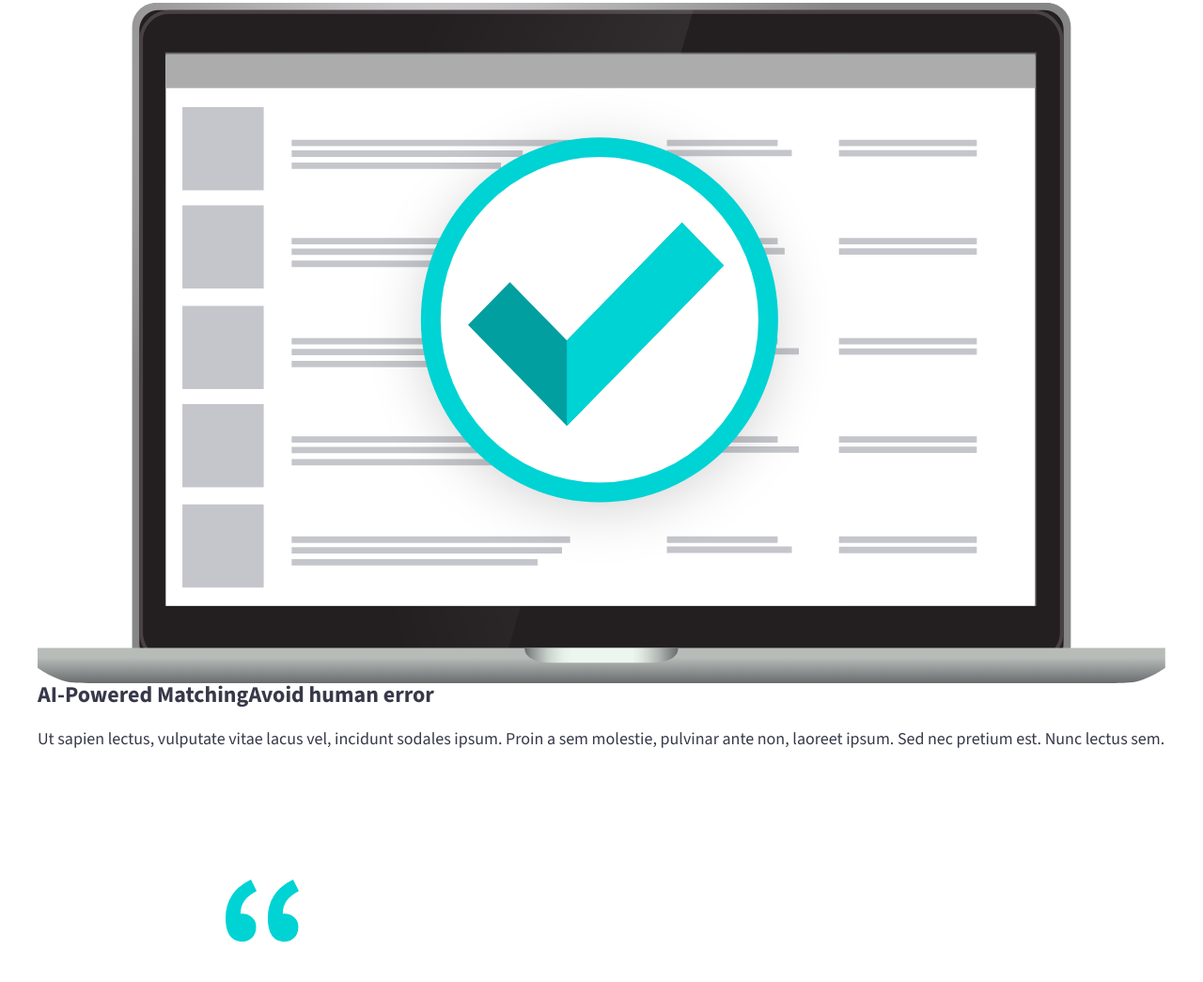
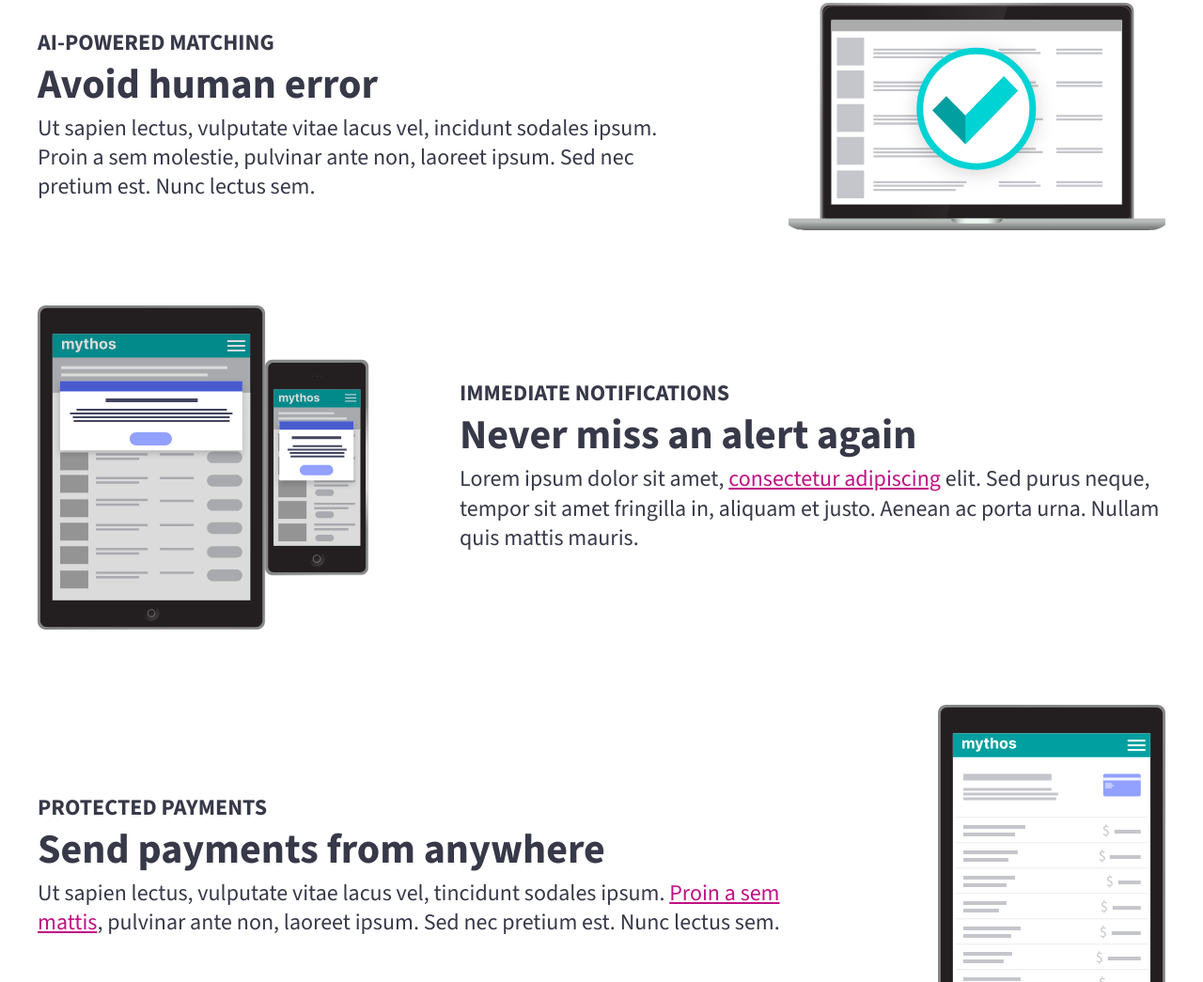
Before and after one commit to Vince-M/responsive-design-beginners, a website: page index.html in a window 1280 px wide. Shown: the part 1755-2800 px from the top of the page at 94% size. Drawn offline with nearby package versions, Linux system fonts and the light colour scheme.

Commit message:
alt-features add svg images, alternate rows desktop 1 column mobile

```diff
--- a/app/scss/components/_alt-feature.scss
+++ b/app/scss/components/_alt-feature.scss
@@ -2,15 +2,44 @@
 
 .alt-feature {
 
+  &__wrapper {
+    display: grid;
+    gap: 60px;
+
+    @include u.breakpoint(large) {
+      gap: 80px;
+    }
+  }
+
   &__row {
+    display: flex;
+    flex-direction: column;
+    align-items: center;
+    gap: u.rem(40);
 
+    @include u.breakpoint(large) {
+      flex-direction: row;
+      gap: 8%;
+
+      &:nth-child(odd) {
+        flex-direction: row-reverse;
+      }
+    }
   }
 
   &__image {
+    width: auto;
+    max-width: u.rem(200);
 
+    @include u.breakpoint(large) {
+      max-width: 100%;
+    }
   }
 
   &__text {
 
+    p {
+      margin-block-end: 0;
+    }
   }
 }
--- a/app/scss/components/_features.scss
+++ b/app/scss/components/_features.scss
@@ -89,10 +89,6 @@
 		}
 	}
 
-	&__title {
-		margin-block-end: u.rem(10);
-	}
-
 	&__description {
 		max-width: 50ch;
 		margin-block-end: 0;
--- a/app/scss/components/_footer.scss
+++ b/app/scss/components/_footer.scss
@@ -59,10 +59,10 @@
 		gap: u.rem(16);
 
 		&:hover {
-			color: var(--text-link-hover);
+			color: var(--text-link);
 
 			#{$b}__social-path {
-				fill: var(--text-link-hover);
+				fill: var(--text-link);
 			}
 		}
 	}
--- a/app/scss/globals/_colors.scss
+++ b/app/scss/globals/_colors.scss
@@ -2,7 +2,7 @@
 	--main-bg: hsl(0, 0%, 100%); //#ffffff
 	--text-dark: hsla(233, 14%, 25%, 1); //#383A4A
 	--text-light: hsl(0, 0%, 100%); //#ffffff
-	--text-link-hover: hsl(320, 85%, 41%); // #BF1085
+	--text-link: hsl(320, 85%, 41%); // #BF1085
 	--header-bg: hsl(232, 58%, 55%); // #495BCF
 	--link-gradient1: hsl(180, 100%, 42%); // #00D3D4
 	--link-gradient2: hsl(50, 99%, 53%); // #FED710
--- a/app/scss/globals/_typography.scss
+++ b/app/scss/globals/_typography.scss
@@ -28,6 +28,20 @@ h2 {
 h3 {
 	font-size: u.rem(24);
 	line-height: 1;
+	margin-block-end: u.rem(10);
+
+	&.large {
+		font-size: u.rem(36);
+		font-size: clamp(u.rem(36), 2.02rem + 0.97vw, u.rem(44));
+
+		span {
+			display: block;
+			font-size: u.rem(20);
+			font-size: clamp(u.rem(20), 1.14rem + 0.48vw, u.rem(24));
+			text-transform: uppercase;
+			margin-block-end: u.rem(10);
+		}
+	}
 }
 
 p {
@@ -47,8 +61,11 @@ p {
 	}
 }
 
-a,
 a:visited,
 a:active {
 	text-decoration: none;
 }
+
+a {
+	color: var(--text-link);
+}
--- a/index.html
+++ b/index.html
@@ -137,12 +137,26 @@
 
 				<!-- alt-features start -->
 				<section class="alt-feature">
-					<div class="wrapper">
+					<div class="alt-feature__wrapper wrapper">
 						<div class="alt-feature__row">
 							<img src="/img/laptop-check.svg" alt="laptop with green checkmark" class="alt-feature__image" width="401" height="242">
 							<div class="alt-feature__text">
-								<h3><span>AI-Powered Matching</span>Avoid human error</h3>
-								<p>Ut sapien lectus, vulputate vitae lacus vel, incidunt sodales ipsum. Proin a sem molestie, pulvinar ante non, laoreet ipsum. Sed nec pretium est. Nunc lectus sem.</p>
+								<h3 class="large"><span>AI-Powered Matching</span>Avoid human error</h3>
+								<p class="medium">Ut sapien lectus, vulputate vitae lacus vel, incidunt sodales ipsum. Proin a sem molestie, pulvinar ante non, laoreet ipsum. Sed nec pretium est. Nunc lectus sem.</p>
+							</div>
+						</div>
+						<div class="alt-feature__row">
+							<img src="/img/tablet-phone.svg" alt="Tablet and Phone showing the Mythos dashboard" class="alt-feature__image" width="353" height="345">
+							<div class="alt-feature__text">
+								<h3 class="large"><span>Immediate notifications</span>Never miss an alert again</h3>
+								<p class="medium">Lorem ipsum dolor sit amet, <a href="">consectetur adipiscing</a> elit. Sed purus neque, tempor sit amet fringilla in, aliquam et justo. Aenean ac porta urna. Nullam quis mattis mauris.</p>
+							</div>
+						</div>
+						<div class="alt-feature__row">
+							<img src="/img/tablet-payments.svg" alt="tablet with Mythos dashboard" class="alt-feature__image" width="242" height="345"">
+							<div class="alt-feature__text">
+								<h3 class="large"><span>Protected Payments</span>Send payments from anywhere</h3>
+								<p class="medium">Ut sapien lectus, vulputate vitae lacus vel, tincidunt sodales ipsum. <a href="">Proin a sem mattis</a>, pulvinar ante non, laoreet ipsum. Sed nec pretium est. Nunc lectus sem.</p>
 							</div>
 						</div>
 					</div>
```
Also changed, not shown: dist/style.css, 1 other file.
